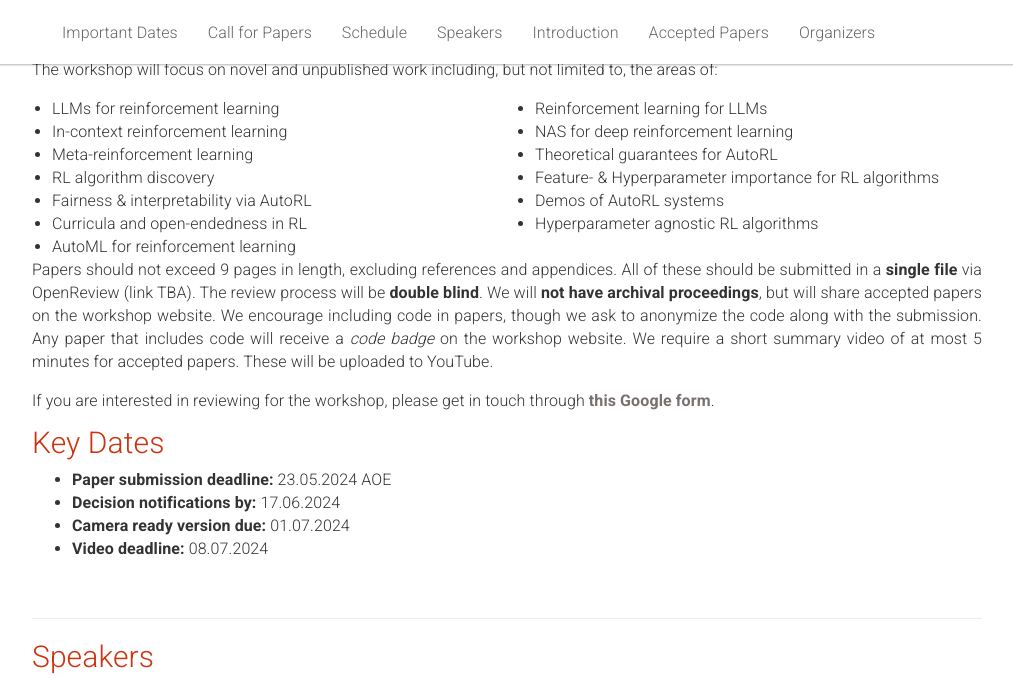
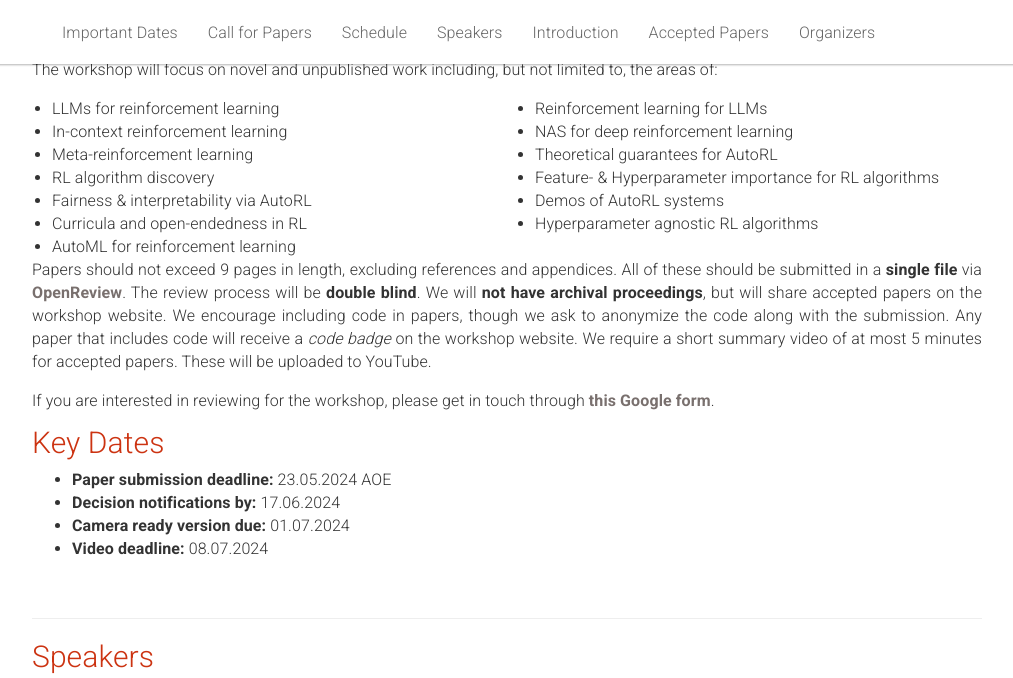
Before and after one commit to autorlworkshop/autorlworkshop.github.io, a Jekyll site: the page built from _pages/home.md, in a window 1280 px wide and 900 px high, scrolled down 3091 px, cut to the strip 0-678 px from the top of the window. Shown: the whole strip, without its empty margins (133-1146 px from the left). Built offline with Jekyll 4.4.1, drawn with Linux system fonts in a browser that asks for light colours.

Commit message:
Add OpenReview link

```diff
--- a/_pages/home.md
+++ b/_pages/home.md
@@ -257,7 +257,7 @@ acknowledgements: ""
 </ul>
 </div>
 
-<p>Papers should not exceed 9 pages in length, excluding references and appendices. All of these should be submitted in a <strong>single file</strong> via OpenReview (link TBA). The review process will be <strong>double blind</strong>. We will <strong>not have archival proceedings</strong>, but will share accepted papers on the workshop website. We encourage including code in papers, though we ask to anonymize the code along with the submission. Any paper that includes code will receive a <em>code badge</em> on the workshop website. We require a short summary video of at most 5 minutes for accepted papers. These will be uploaded to YouTube.</p>
+<p>Papers should not exceed 9 pages in length, excluding references and appendices. All of these should be submitted in a <strong>single file</strong> via <a href="https://openreview.net/group?id=ICML.cc/2024/Workshop/AutoRL">OpenReview</a>. The review process will be <strong>double blind</strong>. We will <strong>not have archival proceedings</strong>, but will share accepted papers on the workshop website. We encourage including code in papers, though we ask to anonymize the code along with the submission. Any paper that includes code will receive a <em>code badge</em> on the workshop website. We require a short summary video of at most 5 minutes for accepted papers. These will be uploaded to YouTube.</p>
 
 <p>If you are interested in reviewing for the workshop, please get in touch through <a href="https://forms.gle/w9keqWw5gkkoomWA9">this Google form</a>.</p>
 
@@ -493,7 +493,7 @@ acknowledgements: ""
 <div class="row">
 <div class="col-md-12">
     <br/>
-    <p> Camera-ready versions of all the papers will be available on <a href="https://openreview.net/"> OpenReview </a> </p>
+    <p> Camera-ready versions of all the papers will be available on <a href="https://openreview.net/group?id=ICML.cc/2024/Workshop/AutoRL/">OpenReview</a> </p>
     </div>
   <div class="col-md-12">
     <ol>
```
